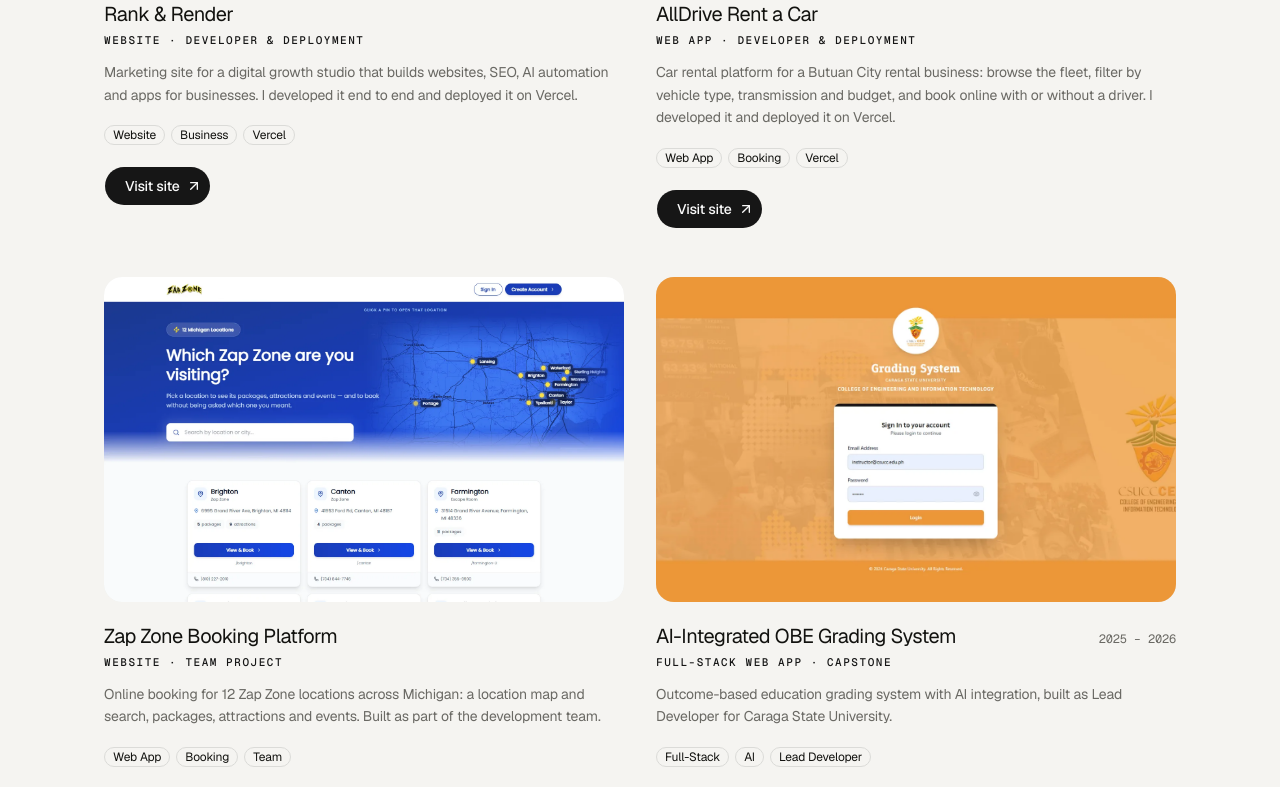
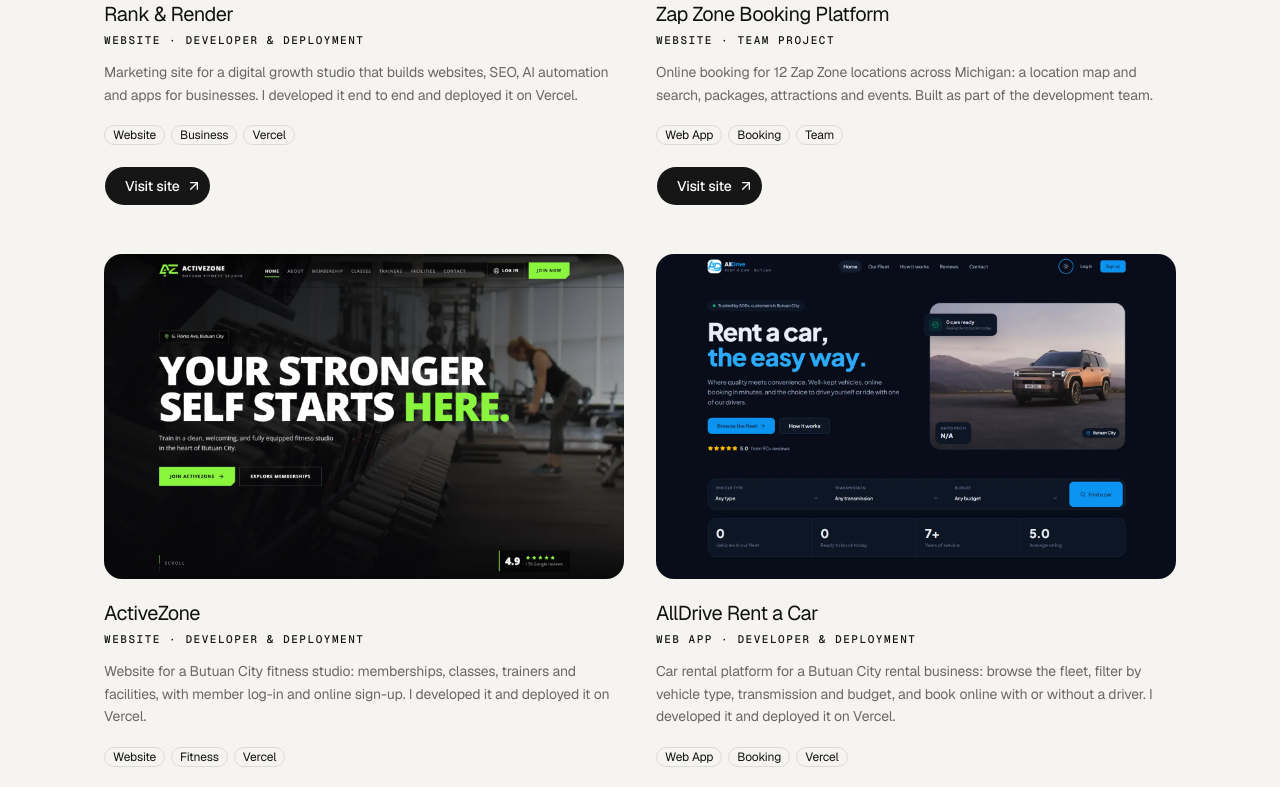
Before and after one commit to EdzZ29/ederio, a Next.js app: page / in a window 1280 px wide. Shown: the part 3560-4347 px from the top of the page. Built offline with nearby package versions, Linux system fonts and the light colour scheme.

Commit message:
Added new project

```diff
--- a/app/data.ts
+++ b/app/data.ts
@@ -122,6 +122,24 @@
     link: { label: "Visit site", href: "https://rankandrender.com/" },
   },
   {
+    title: "Zap Zone Booking Platform",
+    type: "Website · Team project",
+    summary:
+      "Online booking for 12 Zap Zone locations across Michigan: a location map and search, packages, attractions and events. Built as part of the development team.",
+    image: "/images/work/zapzone-booking.webp",
+    tags: ["Web App", "Booking", "Team"],
+    link: { label: "Visit site", href: "https://booking.zap-zone.com/" },
+  },
+  {
+    title: "ActiveZone",
+    type: "Website · Developer & Deployment",
+    summary:
+      "Website for a Butuan City fitness studio: memberships, classes, trainers and facilities, with member log-in and online sign-up. I developed it and deployed it on Vercel.",
+    image: "/images/work/activezone.webp",
+    tags: ["Website", "Fitness", "Vercel"],
+    link: { label: "Visit site", href: "https://activezone-liart.vercel.app/" },
+  },
+  {
     title: "AllDrive Rent a Car",
     type: "Web App · Developer & Deployment",
     summary:
@@ -129,15 +147,6 @@
     image: "/images/work/alldrive.webp",
     tags: ["Web App", "Booking", "Vercel"],
     link: { label: "Visit site", href: "https://alldrive-theta.vercel.app/" },
-  },
-  {
-    title: "Zap Zone Booking Platform",
-    type: "Website · Team project",
-    summary:
-      "Online booking for 12 Zap Zone locations across Michigan: a location map and search, packages, attractions and events. Built as part of the development team.",
-    image: "/images/work/zapzone-booking.webp",
-    tags: ["Web App", "Booking", "Team"],
-    link: { label: "Visit site", href: "https://booking.zap-zone.com/" },
   },
   // Temporarily hidden
   // {
```
Also changed, not shown: public/images/work/activezone.webp (added).
